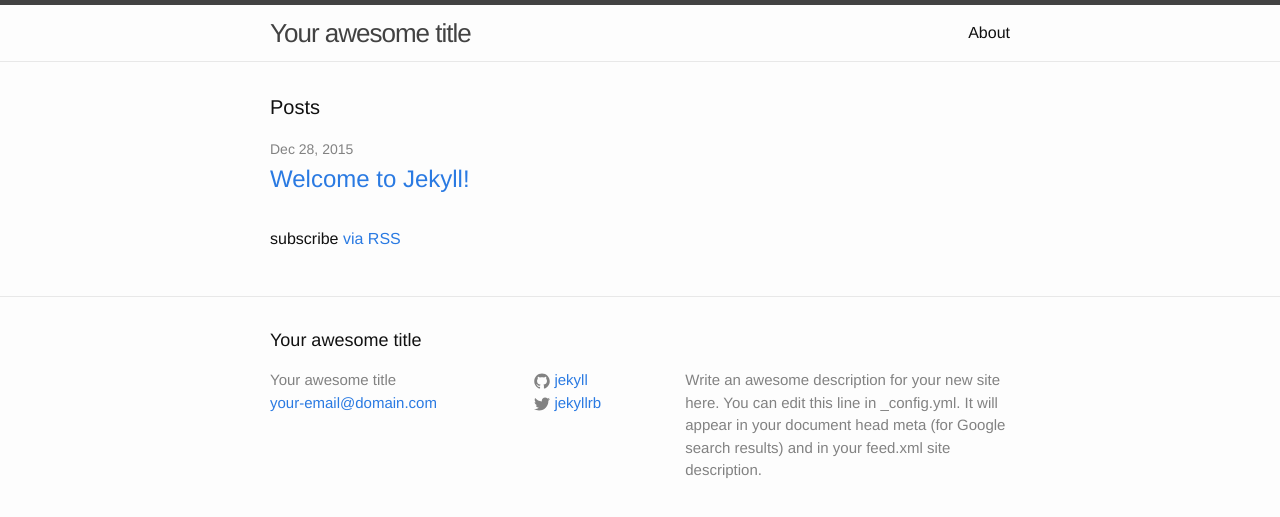
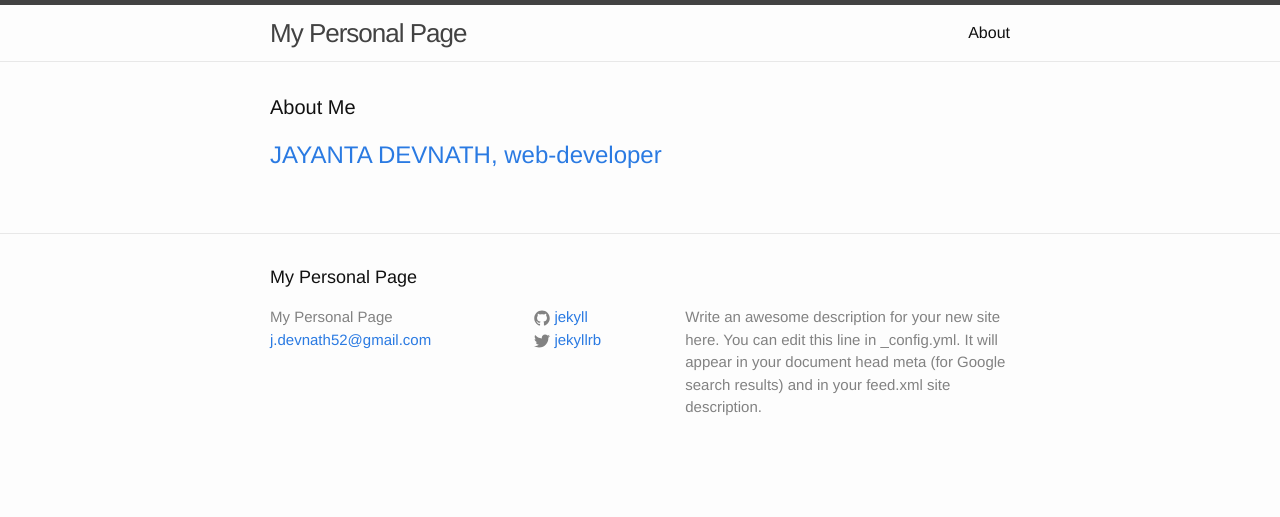
Before and after one commit to dev1992/dev1992.github.io, a Jekyll site: the page built from index.html, in a window 1280 px wide. Shown: the top 517 px of the page. Built offline with Jekyll 4.4.1, drawn with Linux system fonts in a browser that asks for light colours.

Commit message:
chnages done on post-page && tried the command 'jekyll serve'

```diff
--- a/_config.yml
+++ b/_config.yml
@@ -6,8 +6,8 @@
 # 'jekyll serve'. If you change this file, please restart the server process.
 
 # Site settings
-title: Your awesome title
-email: your-email@domain.com
+title: My Personal Page
+email: j.devnath52@gmail.com
 description: > # this means to ignore newlines until "baseurl:"
   Write an awesome description for your new site here. You can edit this
   line in _config.yml. It will appear in your document head meta (for
--- a/_posts/2015-12-28-welcome-to-jekyll.markdown
+++ b/_posts/2015-12-28-welcome-to-jekyll.markdown
@@ -1,6 +1,6 @@
 ---
 layout: post
-title:  "Welcome to Jekyll!"
+title:  "JAYANTA DEVNATH, web-developer"
 date:   2015-12-28 20:41:45 +0530
 categories: jekyll update
 ---
--- a/index.html
+++ b/index.html
@@ -4,13 +4,11 @@ layout: default
 
 <div class="home">
 
-  <h1 class="page-heading">Posts</h1>
+  <h1 class="page-heading">About Me</h1>
 
   <ul class="post-list">
     {% for post in site.posts %}
       <li>
-        <span class="post-meta">{{ post.date | date: "%b %-d, %Y" }}</span>
-
         <h2>
           <a class="post-link" href="{{ post.url | prepend: site.baseurl }}">{{ post.title }}</a>
         </h2>
@@ -18,6 +16,4 @@ layout: default
     {% endfor %}
   </ul>
 
-  <p class="rss-subscribe">subscribe <a href="{{ "/feed.xml" | prepend: site.baseurl }}">via RSS</a></p>
-
 </div>
```
